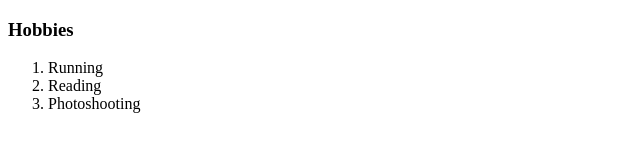
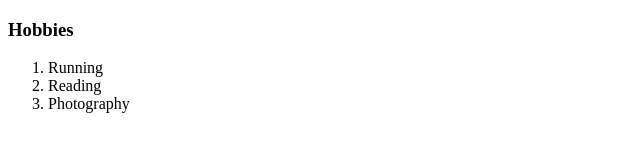
Before and after one commit to angmachy/cv-test, a plain HTML site: page hobbies.html in a window 1280 px wide. Shown: the full height of the page, 0-640 px from the left. Drawn offline with Linux system fonts and the light colour scheme.

Commit message:
small changes

```diff
--- a/hobbies.html
+++ b/hobbies.html
@@ -9,7 +9,7 @@
   <ol>
     <li>Running</li>
     <li>Reading</li>
-    <li>Photoshooting</li>
+    <li>Photography</li>
     </ol>
 </body>
 </html>
```
